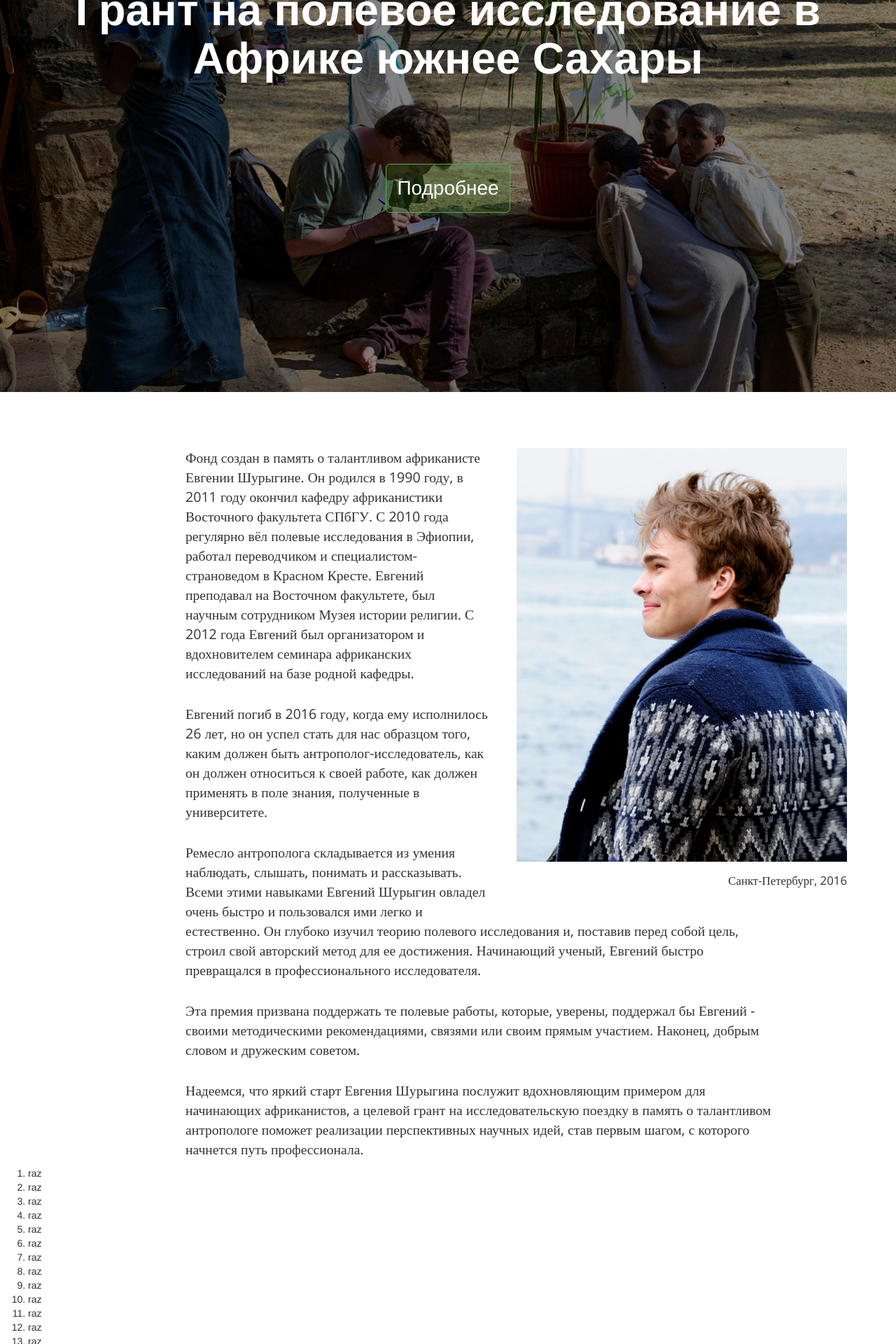
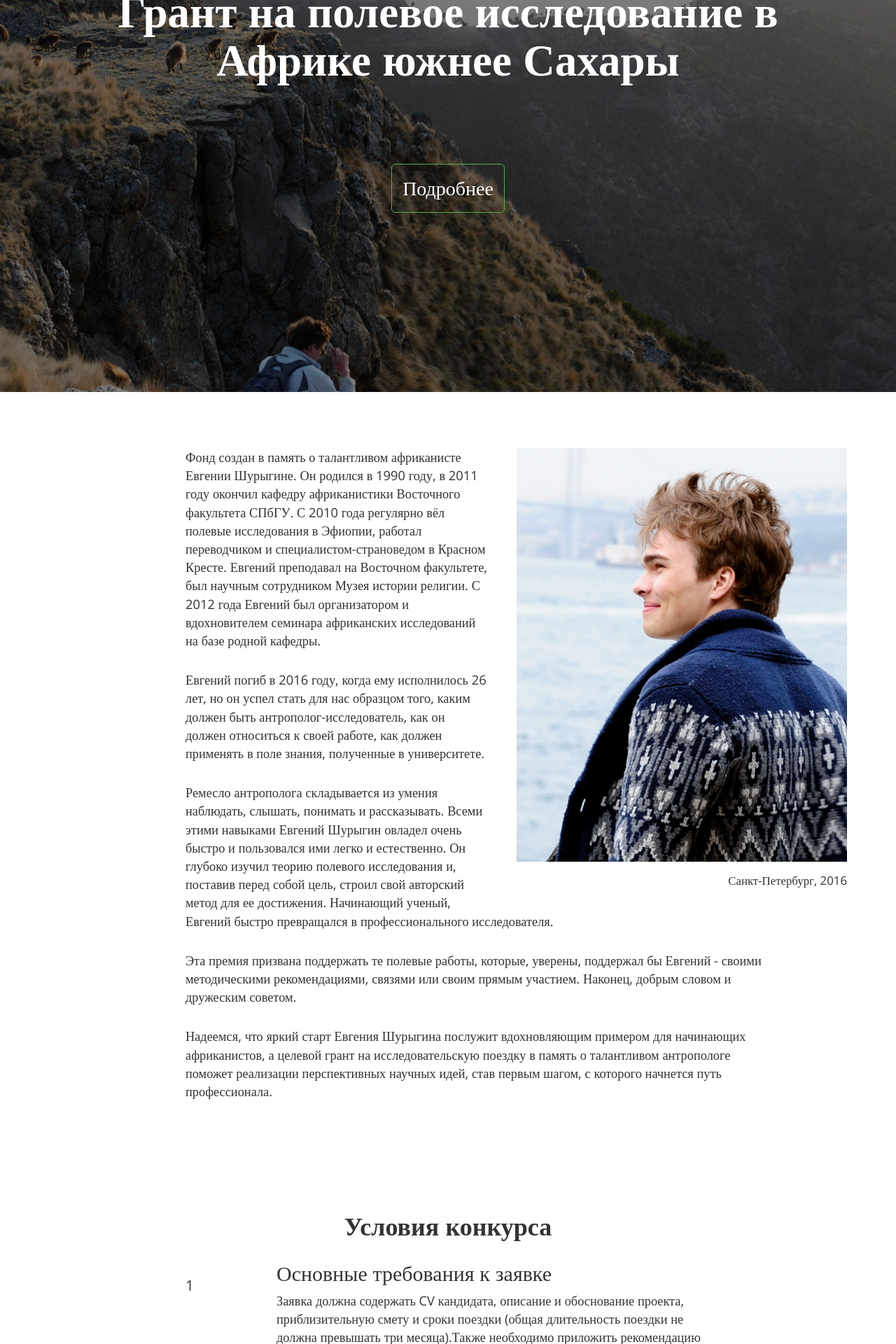
Before and after one commit to oromay/borana, a Django app: template templates/home.html in a window 1280 px wide. Shown: the part 240-2160 px from the top of the page at 70% size. Run offline with Django 3.2, Linux system fonts and the light colour scheme; the template is opened without the code that fills it, so the values that code supplies are empty; some libraries are stand-ins or nearby versions.

Commit message:
Smooth sliding to the detail information

```diff
--- a/static/css/styles.css
+++ b/static/css/styles.css
@@ -1,11 +1,14 @@
-html,body {height:100%;}
+html,body {
+    height:100%;
+    font-family: "Open Sans", serif!important;
+}
 
 .jumbotron {
     position: relative;
     height: 100%;
     text-align: center;
     background-size: cover;
-    background-image: url('../images/028.jpg');
+    background-image: url('../images/jumbotron.jpg');
     background-repeat: no-repeat;
     background-attachment: fixed;
     color: white;
@@ -20,14 +23,14 @@ font-weight: bold;
 }
 .jumbotron button{
 font-size: 2em;
-background-color: rgba(28, 134, 15, 0.2)!important;
+background-color: rgba(28, 134, 15, 0.0)!important;
 padding: 15px;
 }
 .jumbotron button:hover{
-background-color: rgba(28, 134, 15, 0.2);
+background-color: rgba(28, 134, 15, 0.1);
 }
 .jumbotron button:active {
-    background-color: rgba(28, 134, 15, 0.2)!important;
+    background-color: rgba(28, 134, 15, 0.0)!important;
 }
 
 .jumbotron div{
@@ -40,14 +43,21 @@ background-color: rgba(28, 134, 15, 0.2);
 
 .container p {
     font-family: "Open Sans", serif;
-    font-weight: 300;
-    font-size: 1.4em;
+    font-weight: 100;
+    font-size: 1.31em;
 }
 
 #main-content {
     margin-top: 50px;
 }
+#conditions {
 
+}
+#conditions h1 {
+    margin-top: 150px;
+    text-align: center;
+    font-weight: bold;
+}
 figcaption {
     padding-top: 15px;
     padding-bottom: 15px;
@@ -55,6 +65,10 @@ figcaption {
     font-family: "Open Sans", serif;
     font-weight: 300;
     font-size: 1.2em;
+}
+
+.lead {
+    padding-top: 40px;
 }
 
 @media screen and (min-width: 480px) {
--- /dev/null
+++ b/static/js/script.js
@@ -0,0 +1,12 @@
+$('a[href*="#"]:not([href="#"])').click(function() {
+  if (location.pathname.replace(/^\//, '') == this.pathname.replace(/^\//, '') && location.hostname == this.hostname) {
+    var target = $(this.hash);
+    target = target.length ? target : $('[name=' + this.hash.slice(1) + ']');
+    if (target.length) {
+      $('html, body').animate({
+        scrollTop: target.offset().top
+    }, 400);
+      return false;
+    }
+  }
+});
--- a/templates/home.html
+++ b/templates/home.html
@@ -37,9 +37,9 @@
         <h3>ФОНД ПАМЯТИ ЕВГЕНИЯ ШУРЫГИНА УЧРЕЖДАЕТ</h3>
         <h1>Грант на полевое исследование в Африке южнее Сахары</h1>
         <div class='hidden-sm'></div>
-        <button type="button" class="btn btn-lg btn-success">
+        <a href="#conditionsh"><button type="button" class="btn btn-lg btn-success">
             Подробнее
-        </button>
+        </button></a>
     </div>
 </div>
 <div class="container">
@@ -48,8 +48,8 @@
         <div class="col-md-10 col-sm-12">
             <figure>
                 <img class="img-responsive" src="{%static 'images/Portret.jpg'%}" alt="">
-            <figcaption> Санкт-Петербург, 2016</figcaption>
-        </figure>
+                <figcaption> Санкт-Петербург, 2016</figcaption>
+            </figure>
             <p>Фонд создан в память о талантливом африканисте Евгении Шурыгине. Он родился в 1990 году, в 2011 году окончил кафедру африканистики Восточного факультета СПбГУ. С 2010 года регулярно вёл полевые исследования в Эфиопии, работал переводчиком и специалистом-страноведом в Красном Кресте. Евгений преподавал на Восточном факультете, был научным сотрудником Музея истории религии. С 2012 года Евгений был организатором и вдохновителем семинара африканских исследований на базе родной кафедры.</p>
             <br><p>Евгений погиб в 2016 году, когда ему исполнилось 26 лет, но он успел стать для нас образцом того, каким должен быть антрополог-исследователь, как он должен относиться к своей работе, как должен применять в поле знания, полученные в университете.</p>
             <br><p>Ремесло антрополога складывается из умения наблюдать, слышать, понимать и рассказывать. Всеми этими навыками Евгений Шурыгин овладел очень быстро и пользовался ими легко и естественно. Он глубоко изучил теорию полевого исследования и, поставив перед собой цель, строил свой авторский метод для ее достижения. Начинающий ученый, Евгений быстро превращался в профессионального исследователя.</p>
@@ -58,54 +58,55 @@
         </div>
 
     </div>
+    <div class="row" id='conditions'>
+        <h1 id='conditionsh'>Условия конкурса</h1>
+        <div class="col-md-8 col-md-offset-2">
+            <div class="row">
+                <div class="col-xs-2 lead"> 1
+                </div>
+                <div class="col-xs-10"> <h2>Основные требования к заявке</h2>
+                    <p>
+                        Заявка должна содержать CV кандидата, описание и обоснование проекта, приблизительную смету и сроки поездки (общая длительность поездки не должна превышать три месяца).Также необходимо приложить рекомендацию научного руководителя или заведующего кафедрой. Поездка должна быть согласована с ВУЗом, где обучается соискатель.
+                    </p>
+                    <p>
+                        Соискатель может запросить как полное, так и частичное финансирование своего исследования (софинансирование должно быть отражено в смете).
+                    </p>
+                </div>
+            </div>
+            <div class="row">
+                <div class="col-xs-2 lead"> 2
+                </div>
+                <div class="col-xs-10"> <h2>Срок подачи заявки</h2>
+                    <p>
+                        Отбор заявок осуществляет независимое жюри из ведущих российских исследователей. Все заявки проходят независимое рецензирование; тексты рецензий предоставляются соискателям. Жюри оставляет за собой право отметить и рекомендовать к поддержке (полной или частичной) также и другие заявки, представленные на конкурс, помимо проекта-победителя.
+                    </p>
+                            <h4>Заявки оцениваются по трём основным критериям:</h4>
+                            <ul>
+                                <li>грамотность постановки исследовательского вопроса;</li>
+                                <li>корректность метода и реальность воплощения;</li>
+                                <li>безопасность и этичность исследования.</li>
+                            </ul>
+                </div>
+            </div>
+            <div class="row">
+                <div class="col-xs-2 lead">3
+                </div>
+                <div class="col-xs-10"><h2>Подведение итогов</h2>
+                    <p>
+                        В срок до 28 февраля жюри объявляет победителя конкурса. Финансирование осуществляется поэтапно по мере развития проекта. Деньги могут быть переданы наличными или банковским переводом
+                    </p>
+                    <p>
+                        Победитель обязуется предоставить отчёт о поездке в течение 30 дней после ее завершения. Отчет может содержать текст, фотографии, видео и аудио материалы.
+                    </p>
+                </div>
+            </div>
+        </div>
+    </div>
 </div>
-
-
-<ol>
-    <li>raz</li>
-    <li>raz</li>
-    <li>raz</li>
-    <li>raz</li>
-    <li>raz</li>
-    <li>raz</li>
-    <li>raz</li>
-    <li>raz</li>
-    <li>raz</li>
-    <li>raz</li>
-    <li>raz</li>
-    <li>raz</li>
-    <li>raz</li>
-    <li>raz</li>
-    <li>raz</li>
-    <li>raz</li>
-    <li>raz</li>
-    <li>raz</li>
-    <li>raz</li>
-    <li>raz</li>
-    <li>raz</li>
-    <li>raz</li>
-    <li>raz</li>
-    <li>raz</li>
-    <li>raz</li>
-    <li>raz</li>
-    <li>raz</li>
-    <li>raz</li>
-    <li>raz</li>
-    <li>raz</li>
-    <li>raz</li>
-    <li>raz</li>
-    <li>raz</li>
-    <li>raz</li>
-    <li>raz</li>
-    <li>raz</li>
-    <li>raz</li>
-    <li>raz</li>
-    <li>raz</li>
-
-</ol>
 
 
 <script src="https://cdn.jsdelivr.net/jquery/2.1.3/jquery.min.js"></script>
 <script src="https://cdn.jsdelivr.net/bootstrap/3.3.5/js/bootstrap.min.js"></script>
+<script src="{% static 'js/script.js' %}" charset="utf-8"></script>
 </body>
 </html>
```
Also changed, not shown: 6 other files.
